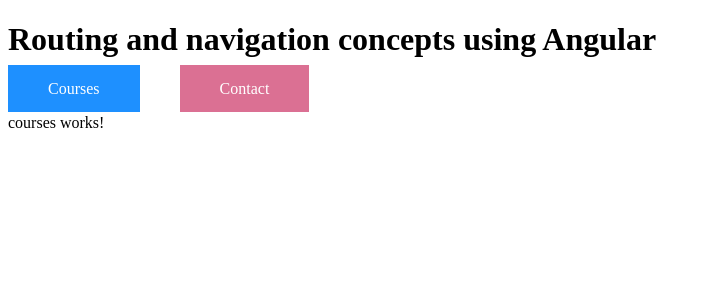
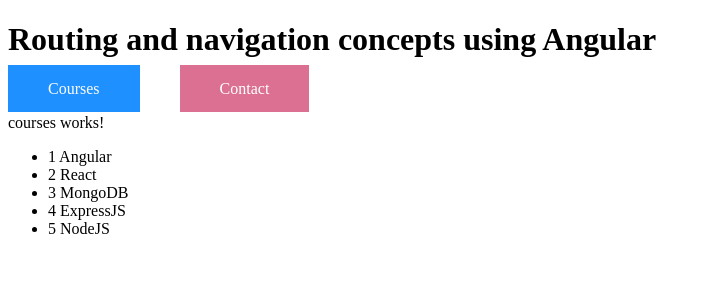
Before and after one commit to varsharavichandran055/angular-routing, an Angular app: page /courses in a window 1280 px wide. Shown: the top 300 px of the page, without its empty margins (0-711 px from the left). Built offline with nearby package versions, Linux system fonts and the light colour scheme.

Commit message:
course array display on course

```diff
--- a/src/app/app.module.ts
+++ b/src/app/app.module.ts
@@ -7,6 +7,8 @@
 import { ContactComponent } from './contact/contact.component';
 import { CoursesDetailComponent } from './courses-detail/courses-detail.component';
 import { PageNotFoundComponent } from './page-not-found/page-not-found.component';
+import { ContactAComponent } from './contact-a/contact-a.component';
+import { ContactBComponent } from './contact-b/contact-b.component';
 
 @NgModule({
   declarations: [
@@ -14,7 +16,9 @@
     CoursesComponent,
     ContactComponent,
     CoursesDetailComponent,
-    PageNotFoundComponent
+    PageNotFoundComponent,
+    ContactAComponent,
+    ContactBComponent
   ],
   imports: [
     BrowserModule,
--- /dev/null
+++ b/src/app/contact-a/contact-a.component.html
@@ -0,0 +1 @@
+<p>contact-a works!</p>
--- /dev/null
+++ b/src/app/contact-a/contact-a.component.ts
@@ -0,0 +1,15 @@
+import { Component, OnInit } from '@angular/core';
+
+@Component({
+  selector: 'app-contact-a',
+  templateUrl: './contact-a.component.html',
+  styleUrls: ['./contact-a.component.css']
+})
+export class ContactAComponent implements OnInit {
+
+  constructor() { }
+
+  ngOnInit(): void {
+  }
+
+}
--- /dev/null
+++ b/src/app/contact-b/contact-b.component.html
@@ -0,0 +1 @@
+<p>contact-b works!</p>
--- /dev/null
+++ b/src/app/contact-b/contact-b.component.ts
@@ -0,0 +1,15 @@
+import { Component, OnInit } from '@angular/core';
+
+@Component({
+  selector: 'app-contact-b',
+  templateUrl: './contact-b.component.html',
+  styleUrls: ['./contact-b.component.css']
+})
+export class ContactBComponent implements OnInit {
+
+  constructor() { }
+
+  ngOnInit(): void {
+  }
+
+}
--- a/src/app/courses/courses.component.html
+++ b/src/app/courses/courses.component.html
@@ -1 +1,8 @@
 <p>courses works!</p>
+
+<ul>
+  <li *ngFor="let course of courses">
+    <span>{{course.id}}</span> {{course.name}}
+
+  </li>
+</ul>
--- a/src/app/courses/courses.component.ts
+++ b/src/app/courses/courses.component.ts
@@ -9,6 +9,14 @@
 
   constructor() { }
 
+  courses=[
+    {"id":1,"name":"Angular"},
+    {"id":2,"name":"React"},
+    {"id":3,"name":"MongoDB"},
+    {"id":4,"name":"ExpressJS"},
+    {"id":5,"name":"NodeJS"}
+  ]
+
   ngOnInit(): void {
   }
 
```
Also changed, not shown: src/app/app-routing.module.ts (+12 -1 lines), src/app/contact-a/contact-a.component.css (added), src/app/contact-b/contact-b.component.css (added), 2 other files (tests, documents, lock files or other folders).
